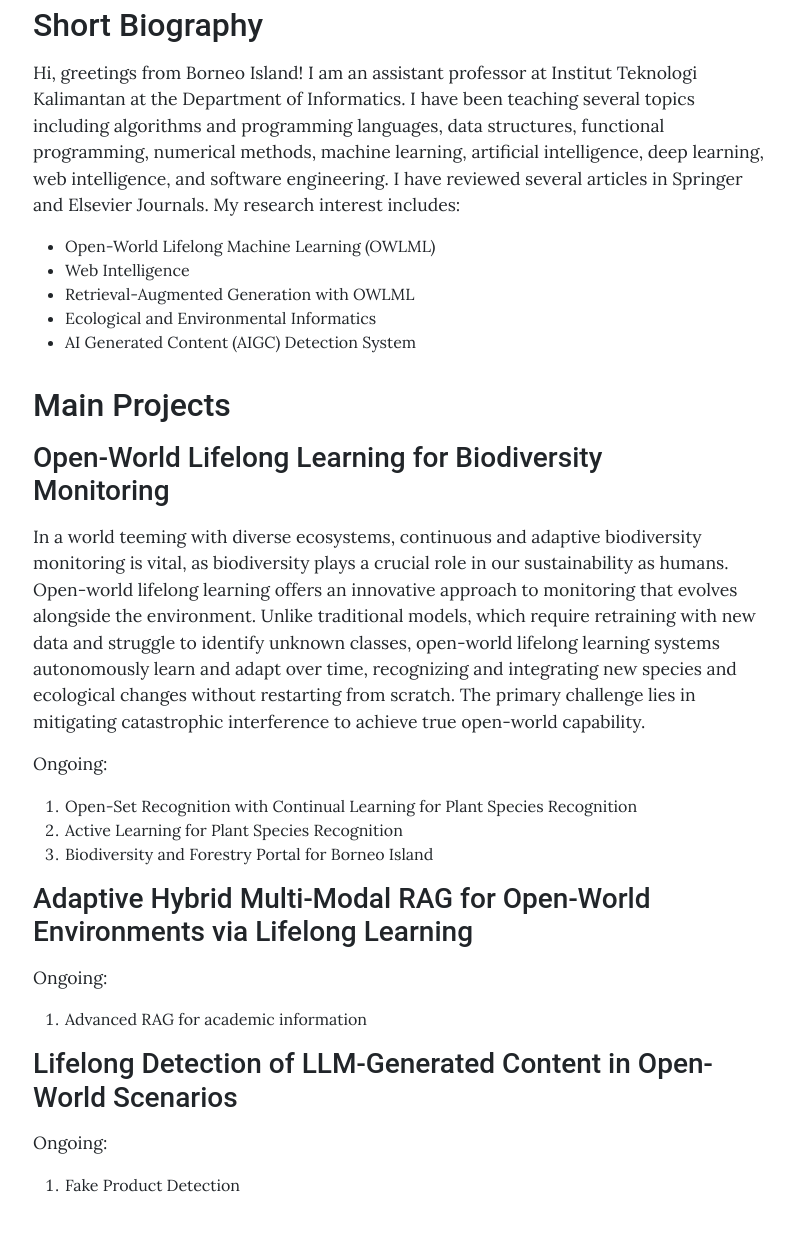
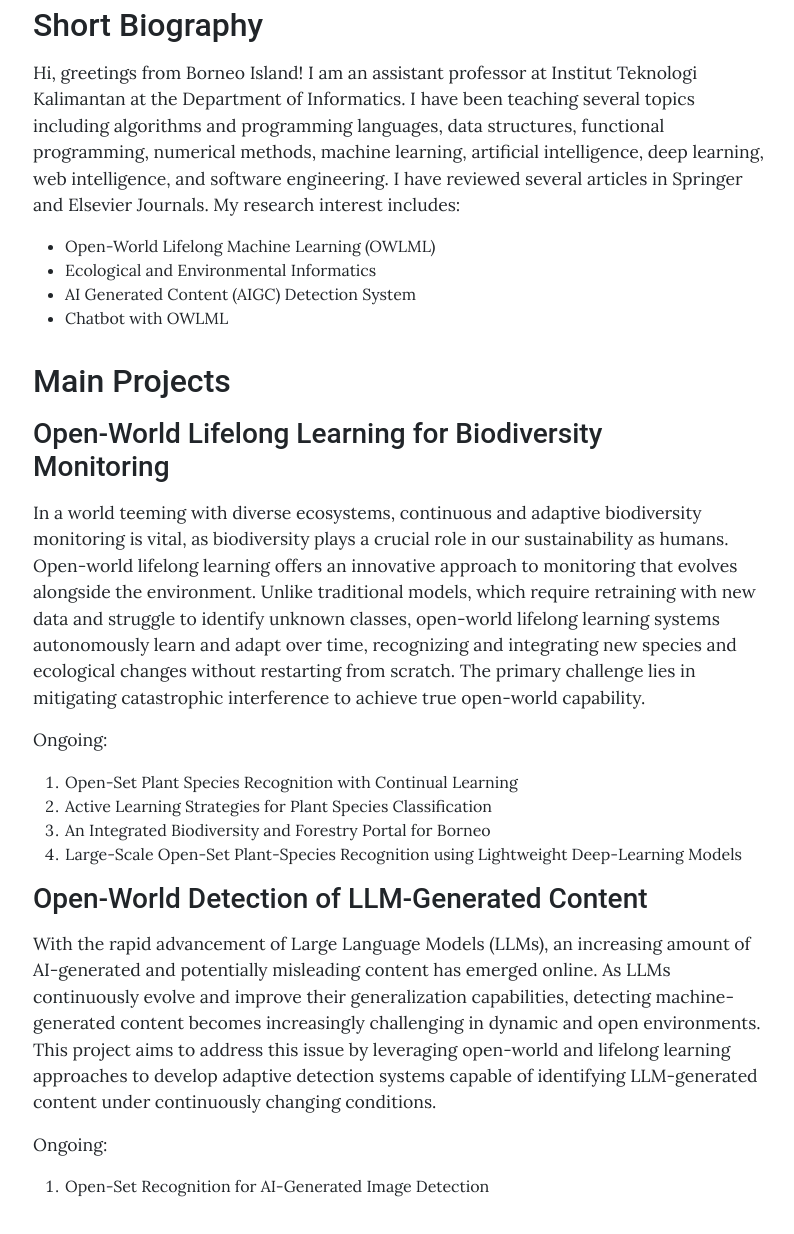
Before and after one commit to gusti-alfarisy/gusti-alfarisy.github.io, a Jekyll site: the page built from pages/home.md, in a window 1280 px wide and 1400 px high, scrolled down 1521 px, cut to the strip 0-1234 px from the top of the window. Shown: the whole strip, without its empty margins (239-1033 px from the left). Built offline with Jekyll 4.4.1, drawn with Linux system fonts in a browser that asks for light colours.

Commit message:
update home page

```diff
--- a/pages/home.md
+++ b/pages/home.md
@@ -29,10 +29,9 @@ We are interested in the domain-specific open-world recognition problems in **En
 Hi, greetings from Borneo Island! I am an assistant professor at Institut Teknologi Kalimantan at the Department of Informatics. I have been teaching several topics including algorithms and programming languages, data structures, functional programming, numerical methods, machine learning, artificial intelligence, deep learning, web intelligence, and software engineering. I have reviewed several articles in Springer and Elsevier Journals. My research interest includes:
 
 - Open-World Lifelong Machine Learning (OWLML)
-- Web Intelligence
-- Retrieval-Augmented Generation with OWLML
 - Ecological and Environmental Informatics
 - AI Generated Content (AIGC) Detection System
+- Chatbot with OWLML
 
 ## Main Projects
 
@@ -42,21 +41,26 @@ In a world teeming with diverse ecosystems, continuous and adaptive biodiversity
 
 Ongoing:
 
-1. Open-Set Recognition with Continual Learning for Plant Species Recognition
-2. Active Learning for Plant Species Recognition
-3. Biodiversity and Forestry Portal for Borneo Island
+1. Open-Set Plant Species Recognition with Continual Learning
+2. Active Learning Strategies for Plant Species Classification
+3. An Integrated Biodiversity and Forestry Portal for Borneo
+4. Large-Scale Open-Set Plant-Species Recognition using Lightweight Deep-Learning Models
 
-### Adaptive Hybrid Multi-Modal RAG for Open-World Environments via Lifelong Learning
+[//]: # (### Adaptive Hybrid Multi-Modal RAG for Open-World Environments via Lifelong Learning)
+
+[//]: # ()
+[//]: # (Ongoing:)
+
+[//]: # ()
+[//]: # (1. Advanced RAG for academic information)
+
+### Open-World Detection of LLM-Generated Content
+
+With the rapid advancement of Large Language Models (LLMs), an increasing amount of AI-generated and potentially misleading content has emerged online. As LLMs continuously evolve and improve their generalization capabilities, detecting machine-generated content becomes increasingly challenging in dynamic and open environments. This project aims to address this issue by leveraging open-world and lifelong learning approaches to develop adaptive detection systems capable of identifying LLM-generated content under continuously changing conditions.
 
 Ongoing:
 
-1. Advanced RAG for academic information
-
-### Lifelong Detection of LLM-Generated Content in Open-World Scenarios
-
-Ongoing:
-
-1. Fake Product Detection
+1. Open-Set Recognition for AI-Generated Image Detection
 
 [//]: # (### Lifelong Learning Chatbot for Academic Services and SMEs)
 
```
